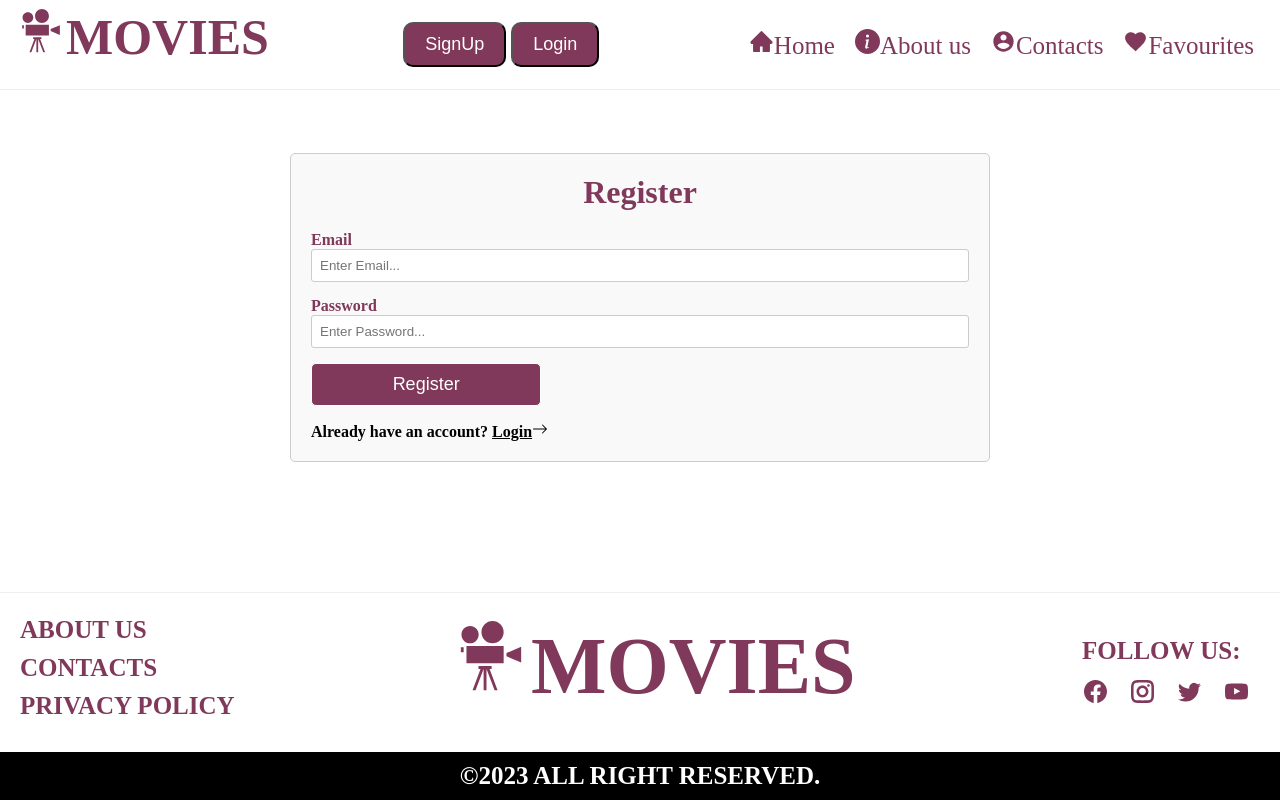
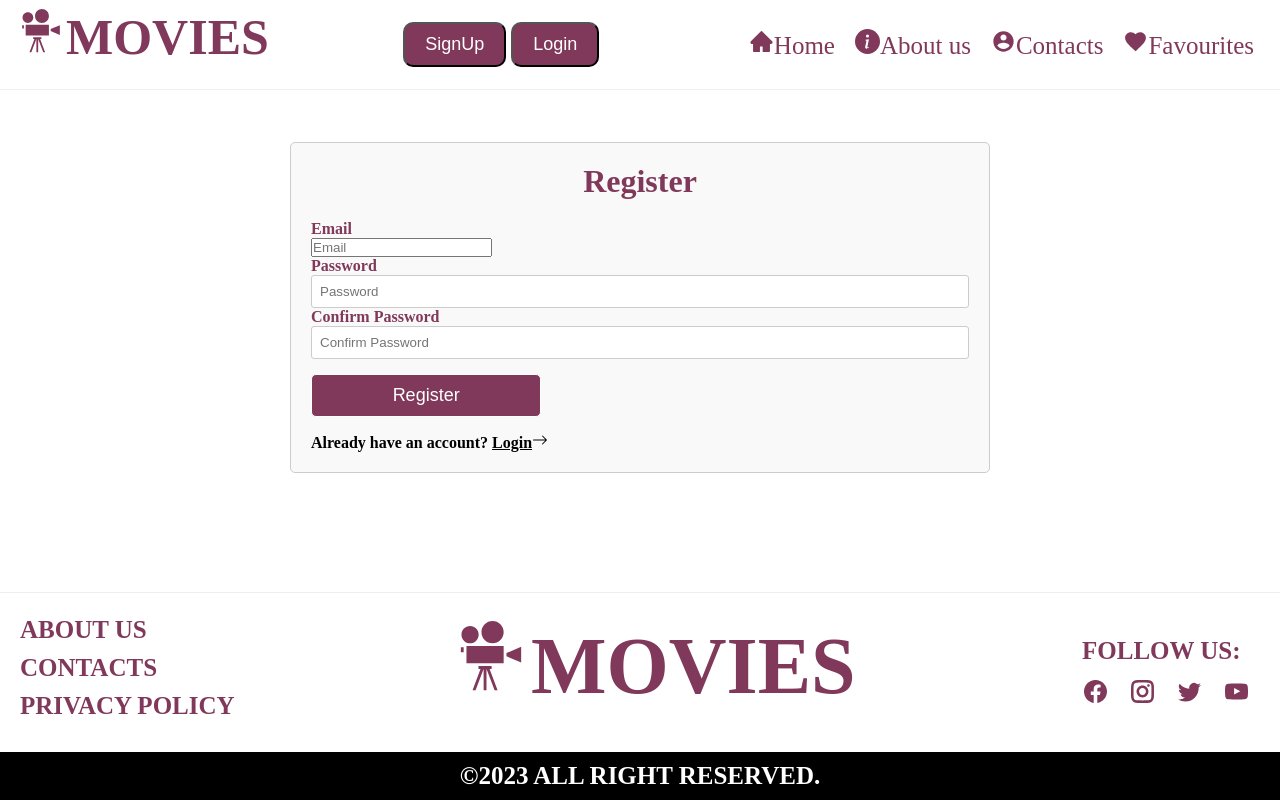
Before and after one commit to kris-985/movie-app, a React (Create React App) app: page /signup in a window 1280 px wide. Built offline with nearby package versions, Linux system fonts and the light colour scheme; no server answers.

Commit message:
Add validations

```diff
--- /dev/null
+++ b/src/components/FormInput.jsx
@@ -0,0 +1,21 @@
+import { useState } from 'react';
+import './SignUp.css';
+
+const FormInput = (props) => {
+    const{label,errorMessage,onChange,id,...inputProps}=props;
+    const [focused, setFocused]=useState(false);
+    const handleFocus=(e)=>{
+        setFocused(true)
+
+    }
+    return (
+    <div>
+        <label>{label}
+        </label>
+        <input {...inputProps} onChange={onChange} onBlur={handleFocus} onFocus={()=>{inputProps.name==="confirmPassword" && setFocused(true)}} focused={focused.toString()}/>
+        <span className='error-message'>{errorMessage}</span>
+    </div>
+  )
+}
+
+export default FormInput
--- a/src/components/Home.css
+++ b/src/components/Home.css
@@ -1,3 +1,28 @@
+/* Стилизация на секцията */
+.section-with-image {
+  position: relative;
+}
+
+/* Стилизация на снимката */
+.section-with-image img {
+  width: 100%;
+  height: auto;
+  object-fit: cover;
+}
+
+/* Стилизация на текста върху снимката */
+.section-text {
+  position: absolute;
+  top: 50%;
+  left: 50%;
+  transform: translate(-50%, -50%);
+  border: 1px solid floralwhite;
+  text-align: center;
+  color: blue; /* Цвят на текста */
+  font-weight: bold;
+  font-size: 84px; /* Размер на шрифта */
+}
+
 .movies-container {
   max-width: calc(100% - 100px);
   margin: 0 auto;
--- a/src/components/Home.jsx
+++ b/src/components/Home.jsx
@@ -14,6 +14,14 @@ const Home = () => {
     });
   }, []);
   return (
+    <div>
+      <div className="section-with-image">
+        <img src="https://images.unsplash.com/photo-1536440136628-849c177e76a1?w=500&auto=format&fit=crop&q=60&ixlib=rb-4.0.3&ixid=M3wxMjA3fDB8MHxzZWFyY2h8M3x8bW92aWVzfGVufDB8fDB8fHww" alt="" />
+        <div className="section-text">
+          <p>"We have selected the 18 most popular movies for you, and you can see them below."</p>
+        </div>
+      </div>
+
       <div className='movies-container'>
 
         <h1 className='popular-movie-title'>TOP 18 POPULAR MOVIES</h1>
@@ -24,7 +32,7 @@ const Home = () => {
         </div>
 
       </div>
-
+    </div>
   )
 }
 
--- a/src/components/Login.jsx
+++ b/src/components/Login.jsx
@@ -2,13 +2,12 @@ import React, { useState } from 'react'
 import { Link, useNavigate } from 'react-router-dom'
 import './Login.css';
 import {BsArrowRight} from 'react-icons/bs';
-import { UserAuth } from '../context/AuthContext';
+import { logIn } from './services/auth.services';
 
 
 const Login = () => {
   const [email, setEmail] = useState('');
   const [password, setPassword] = useState('');
-  const {logIn} = UserAuth();
   const navigate = useNavigate();
   const handleSubmit = async (e) => {
     e.preventDefault();
--- a/src/components/NavBar.jsx
+++ b/src/components/NavBar.jsx
@@ -10,11 +10,12 @@ import { IoMdContact } from 'react-icons/io';
 import { MdFavorite } from 'react-icons/md';
 import { Link, Outlet } from 'react-router-dom';
 import { UserAuth } from '../context/AuthContext';
+import { logOut } from './services/auth.services';
 
 const NavBar = () => {
     const [click, setClick] = useState(false);
     const handleClick = () => setClick(!click);
-    const { user,logOut } = UserAuth();
+    const { user } = UserAuth();
     const handleLogout= async()=>{
         try {
             await logOut();
--- a/src/components/SignUp.css
+++ b/src/components/SignUp.css
@@ -54,3 +54,15 @@ input[type="email"] input[type="tel"] {
     color: black;
     font-size: 16px;
 }
+.error-message{
+    font-size: 12px;
+    padding: 3px;
+    color: red;
+    display: none;
+}
+input:invalid[focused="true"]{
+    border:1px solid red;
+}
+input:invalid[focused="true"] ~ span {
+    display: block;
+}
--- a/src/components/SignUp.jsx
+++ b/src/components/SignUp.jsx
@@ -1,41 +1,88 @@
 import React, { useState } from 'react'
 import { Link, useNavigate } from 'react-router-dom'
 import './SignUp.css';
-import {BsArrowRight,} from 'react-icons/bs';
-import { UserAuth } from '../context/AuthContext';
-
+import { BsArrowRight, } from 'react-icons/bs';
+import { signUp } from './services/auth.services';
+import { doc, setDoc } from 'firebase/firestore';
+import { db } from '../firebase';
+import FormInput from './FormInput';
 
 const SignUp = () => {
-  const [email, setEmail] = useState('');
-  const [password, setPassword] = useState('');
-  const {signUp} = UserAuth();
-  const navigate = useNavigate();
-  const handleSubmit = async (e) => {
+  const [values, setValues] = useState({
+    email: "",
+    password: "",
+    confirmPassword: "",
+  })
+  const[errorMess, setErrorMess]=useState("");
+
+  console.log(values);
+  const navigate = useNavigate()
+  const inputs = [{
+    id: 1,
+    label: "Email",
+    name: "email",
+    type: "email",
+    placeholder: "Email",
+    errorMessage: "Should be a valid email adress",
+    required: true
+
+  }, {
+    id: 2,
+    label: "Password",
+    name: "password",
+    type: "password",
+    placeholder: "Password",
+    errorMessage: "Password should be 8-20 characters and should include at least one letter, one number and one special character",
+    required: true,
+    pattern: `^(?=.*[0-9])(?=.*[a-zA-Z])(?=.*[!@#$%^&*])[a-zA-Z0-9!@#$%^&*]{8,20}$`
+  }, {
+    id: 3,
+    label: "Confirm Password",
+    name: "confirmPassword",
+    type: "password",
+    placeholder: "Confirm Password",
+    errorMessage: "Password don't match",
+    required: true,
+    pattern: values.password
+  }]
+  const handleSubmit = (e) => {
     e.preventDefault();
-    try {
-      await signUp(email,password)
+  try {
+      signUp(values.email, values.password).then(() =>
+        setDoc(doc(db, "users",values.email), {
+          savedShows: [],
+        }))
       navigate('/')
     } catch (error) {
       console.log(error);
+      if (error.message.includes("email-already-in-use")) {
+   setErrorMess('Email already in use')
+      }
     }
+  }
+  const onChange = (e) => {
+    setValues({ ...values, [e.target.name]: e.target.value })
   }
   return (
     <div className='signup-form'>
       <h1>Register</h1>
       <form onSubmit={handleSubmit}>
+
         <div className='form-group'>
-          <label for="email"><b>Email</b></label>
-          <input onChange={(e) => setEmail(e.target.value)} type="text" placeholder="Enter Email..." name="email" id="email" required />
+        {inputs.map((input) => {
+          return(
+          <FormInput
+            key={input.id}
+            {...input}
+            value={values[input.name]}
+            onChange={onChange} />
+        )})}
         </div>
-        <div className='form-group'>
-          <label for="psw"><b>Password</b></label>
-          <input onChange={(e) => setPassword(e.target.value)} type="password" placeholder="Enter Password..." name="psw" id="psw" required />
-        </div>
-
-        <button  className="btn" type="submit">Register</button>
+  <div>{errorMess && errorMess}</div>
+        <button className="btn" type="submit">Register</button>
 
         <div>
-          <p className='paragraph'>Already have an account? <Link to="/login" className='links'>Login<span><BsArrowRight/></span>
+          <p className='paragraph'>Already have an account? <Link to="/login" className='links'>Login<span><BsArrowRight /></span>
           </Link></p>
         </div>
       </form >
--- /dev/null
+++ b/src/components/services/auth.services.js
@@ -0,0 +1,14 @@
+import { createUserWithEmailAndPassword, signInWithEmailAndPassword, signOut } from "firebase/auth";
+import { auth } from "../../firebase";
+
+export const signUp = (email, password) => {
+    createUserWithEmailAndPassword(auth, email, password);
+}
+
+export const logOut = () => {
+    return signOut(auth);
+}
+
+ export const logIn = (email, password) => {
+    return signInWithEmailAndPassword(auth, email, password);
+}
--- a/src/context/AuthContext.jsx
+++ b/src/context/AuthContext.jsx
@@ -1,32 +1,12 @@
 import { createContext, useContext, useEffect, useState } from "react";
-import {
-  createUserWithEmailAndPassword,
-  signInWithEmailAndPassword,
-  signOut,
-  onAuthStateChanged,
-} from "firebase/auth";
-import { setDoc, doc } from "firebase/firestore";
-import { auth, db } from "../firebase";
+import { onAuthStateChanged } from "firebase/auth";
+import { auth } from "../firebase";
 
 const AuthContext = createContext();
 
 export function AuthContextProvider({ children }) {
   const [user, setUser] = useState({});
 
-  function signUp(email, password) {
-    createUserWithEmailAndPassword(auth, email, password);
-    setDoc(doc(db, "users", email), {
-      savedShows: [],
-    });
-  }
-
-  function logOut() {
-    return signOut(auth);
-  }
-
-  function logIn(email, password) {
-    return signInWithEmailAndPassword(auth, email, password);
-  }
 
   /**check if the user is logged in or not only on mount */
   useEffect(() => {
@@ -39,7 +19,7 @@ export function AuthContextProvider({ children }) {
   }, []);
 
   return (
-    <AuthContext.Provider value={{ signUp, logIn, logOut, user }}>
+    <AuthContext.Provider value={{ user }}>
       {children}
     </AuthContext.Provider>
   );
```
Lines whose indentation alone changed are shown as unchanged.
